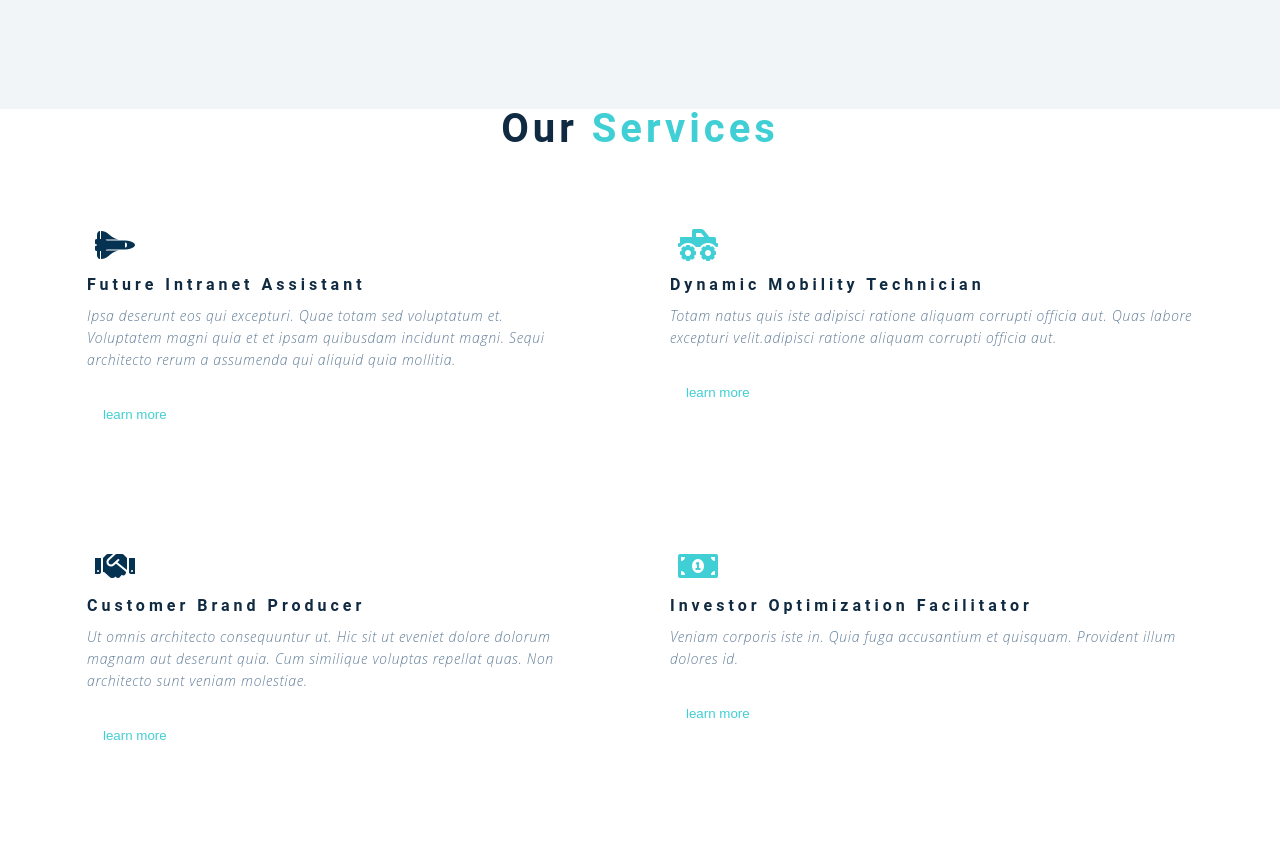
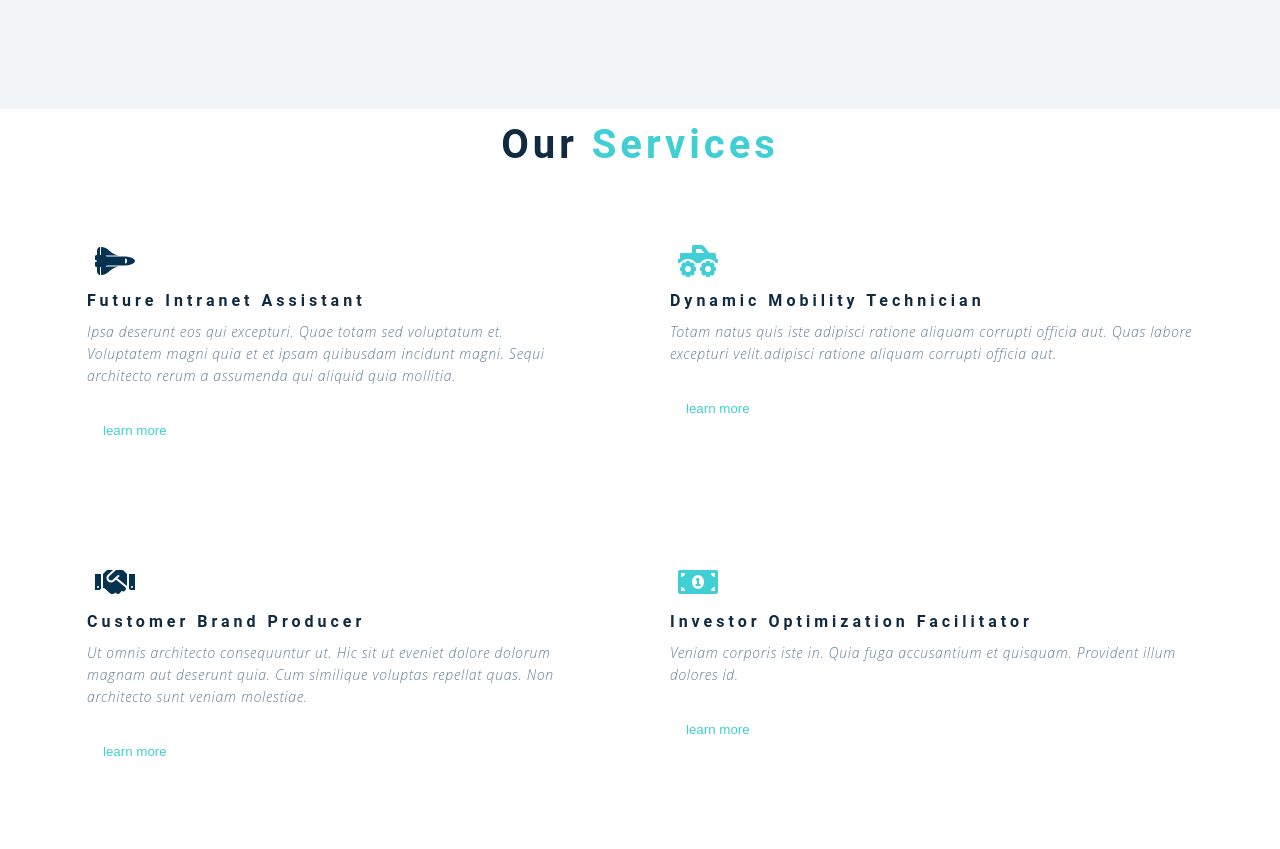
Before and after one commit to Betsegaw-hp/Tour-site, a plain HTML site: page index.html in a window 1280 px wide. Shown: the part 1324-2173 px from the top of the page. Drawn offline with Linux system fonts and the light colour scheme.

Commit message:
Update index.html

```diff
--- a/index.html
+++ b/index.html
@@ -89,7 +89,9 @@
    <!-- services -->
    <section id="services" class="section">
      <div class="title">
-       <h2>our <span>services</span></h2>
+       <h2 style="
+    padding: 1rem 0 0 0;
+">our <span>services</span></h2>
        </div>
        <div class="section-center">
          <div class="service-container">
```
